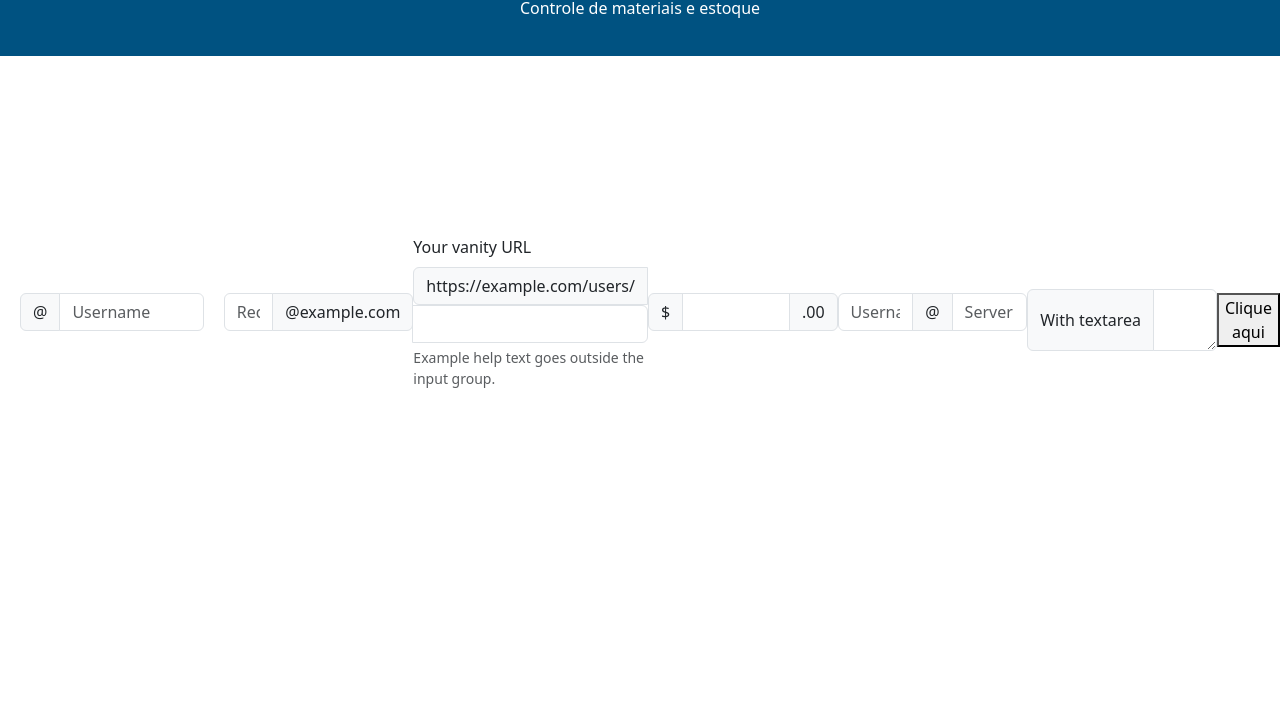
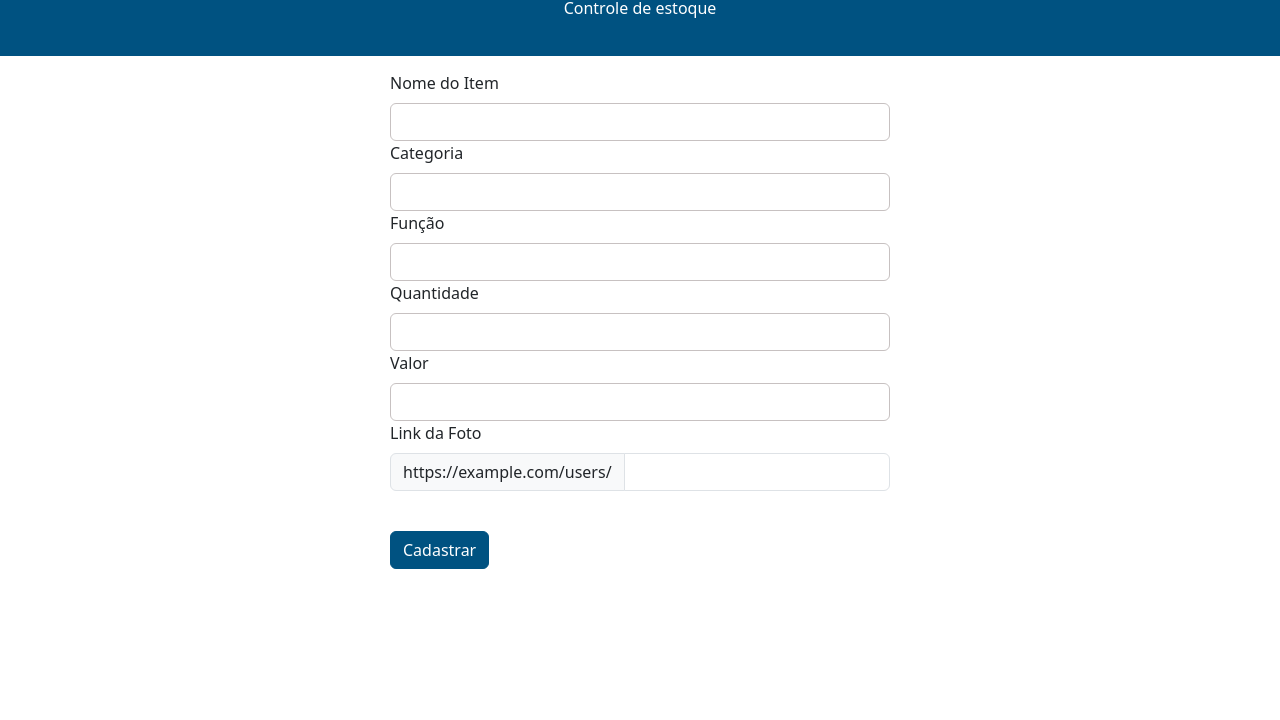
Before and after one commit to joaovictorvolpato-sys/TCC-SENAI, a plain HTML site: page templates/estoque.html in a window 1280 px wide. Shown: the part 80-800 px from the top of the page. Drawn offline with nearby package versions, Linux system fonts and the light colour scheme; some packages are replaced by stand-ins of ours; files that its build step writes are made by us from their sources; a script that the page names is missing.

Commit message:
alteraçoes 01/07

```diff
--- a/static/estoque.css
+++ b/static/estoque.css
@@ -7,13 +7,7 @@ body {
     background-color: #f8f9fa;
 }
 
-#form {
-    width: 100%;
-    max-width: 600px;
-    padding: 20px;
-}
-
-#topo {
+#cabecalho {
     background-color: #005281;
     color: white;
     text-align: center;
@@ -24,3 +18,51 @@ body {
     width: 100%;
     z-index: 1000;
 }
+
+#nome_item{
+    background-color: white;
+    color: black;
+    border-color: rgb(199, 193, 193);
+    width: 500px;
+}
+
+#categoria{
+    background-color: white;
+    color: black;
+    border-color: rgb(199, 193, 193);
+    width: 500px;
+}
+
+#funcao{
+    background-color: white;
+    color: black;
+    border-color: rgb(199, 193, 193);
+    width: 500px;
+}
+
+#quantidade{
+    background-color: white;
+    color: black;
+    border-color: rgb(199, 193, 193);
+    width: 500px;
+}
+
+#valor{
+    background-color: white;
+    color: black;
+    border-color: rgb(199, 193, 193);
+    width: 500px;
+}
+
+#link_foto{
+    background-color: white;
+    color: black;
+    border-color: rgb(199, 193, 193);
+    width: 500px;
+}
+
+#botao_cadastro{
+    background-color: #005281;
+    border-color: #005281;
+
+}
--- /dev/null
+++ b/static/retirar.css
@@ -0,0 +1,74 @@
+body {
+    display: flex;
+    justify-content: center;
+    align-items: center;
+    min-height: 100vh;
+    margin: 0;
+    background-color: #f8f9fa;
+}
+
+#cabecalho {
+    background-color: #005281;
+    color: white;
+    text-align: center;
+    padding: 20px;
+    position: fixed;
+    top: 0;
+    left: 0;
+    width: 100%;
+    z-index: 1000;
+}
+
+#nome_item{
+    background-color: white;
+    color: black;
+    border-color: rgb(199, 193, 193);
+    width: 500px;
+}
+
+#categoria{
+    background-color: white;
+    color: black;
+    border-color: rgb(199, 193, 193);
+    width: 500px;
+}
+
+#funcao{
+    background-color: white;
+    color: black;
+    border-color: rgb(199, 193, 193);
+    width: 500px;
+}
+
+#quantidade{
+    background-color: white;
+    color: black;
+    border-color: rgb(199, 193, 193);
+    width: 500px;
+}
+
+#valor{
+    background-color: white;
+    color: black;
+    border-color: rgb(199, 193, 193);
+    width: 500px;
+}
+
+#link_foto{
+    background-color: white;
+    color: black;
+    border-color: rgb(199, 193, 193);
+    width: 500px;
+}
+
+#form {
+    width: 100%;
+    max-width: 600px;
+    padding: 20px;
+}
+
+#botao_cadastro{
+    background-color: #005281;
+    border-color: #005281;
+
+}
--- a/templates/estoque.html
+++ b/templates/estoque.html
@@ -3,7 +3,7 @@
 <head>
     <meta charset="UTF-8">
     <meta name="viewport" content="width=device-width, initial-scale=1.0">
-    <title>Document</title>
+    <title>Adicionar Estoque</title>
     <link rel="stylesheet" href="static/estoque.css">
     <link rel="icon" type="image/x-icon" href="static/aba.ico">
     <link href="https://cdn.jsdelivr.net/npm/bootstrap@5.3.8/dist/css/bootstrap.min.css" rel="stylesheet" integrity="sha384-sRIl4kxILFvY47J16cr9ZwB07vP4J8+LH7qKQnuqkuIAvNWLzeN8tE5YBujZqJLB" crossorigin="anonymous">
@@ -11,56 +11,56 @@
 
 </head>
 <body>
-
-<header id="topo">
-        <h1>Adicionar intens</h1>
-        <p>Controle de materiais e estoque</p>
+        <header id="cabecalho">
+        <h1>Adicionar itens ao estoque</h1>
+        <p>Controle de estoque</p>
     </header>
 
-<div id=form class="input-group mb-3">
-  <span class="input-group-text" id="basic-addon1">@</span>
-  <input type="text" class="form-control" placeholder="Username" aria-label="Username" aria-describedby="basic-addon1">
-</div>
+    <div id="formulario_add">
+        <form action="/cadastro_concluido.html" method="POST">
 
-<div class="input-group mb-3">
-  <input type="text" class="form-control" placeholder="Recipient’s username" aria-label="Recipient’s username" aria-describedby="basic-addon2">
-  <span class="input-group-text" id="basic-addon2">@example.com</span>
-</div>
+  <div class="col-md-6">
+    <label for="inputEmail4" class="form-label">Nome do Item</label>
+    <input type="text" class="form-control" id="nome_item">
+  </div>
 
-<div class="mb-3">
-  <label for="basic-url" class="form-label">Your vanity URL</label>
+   <div class="col-md-6">
+    <label for="inputCity" class="form-label">Categoria</label>
+    <input type="text" class="form-control" id="categoria">
+  </div>
+
+  <div class="col-12">
+    <label for="inputAddress" class="form-label">Função</label>
+    <input type="text" class="form-control" id="funcao">
+  </div>
+
+  <div class="col-12">
+    <label for="inputAddress2" class="form-label">Quantidade</label>
+    <input type="text" class="form-control" id="quantidade">
+  </div>
+
+  <div class="col-md-6">
+    <label for="inputCity" class="form-label">Valor</label>
+    <input type="text" class="form-control" id="valor">
+  </div>
+
+  <div class="col-12">
+
+    <div class="mb-3">
+  <label for="basic-url" class="form-label">Link da Foto</label>
   <div class="input-group">
     <span class="input-group-text" id="basic-addon3">https://example.com/users/</span>
-    <input type="text" class="form-control" id="basic-url" aria-describedby="basic-addon3 basic-addon4">
+    <input type="text" class="form-control" id="basic-url" aria-describedby="basic-addon3 basic-addon4" id="link_foto">
   </div>
-  <div class="form-text" id="basic-addon4">Example help text goes outside the input group.</div>
-</div>
 
-<div class="input-group mb-3">
-  <span class="input-group-text">$</span>
-  <input type="text" class="form-control" aria-label="Amount (to the nearest dollar)">
-  <span class="input-group-text">.00</span>
-</div>
+  <br>
 
-<div class="input-group mb-3">
-  <input type="text" class="form-control" placeholder="Username" aria-label="Username">
-  <span class="input-group-text">@</span>
-  <input type="text" class="form-control" placeholder="Server" aria-label="Server">
-</div>
+  </div>
+  <div class="col-12">
+    <button id="botao_cadastro" type="submit" class="btn btn-primary">Cadastrar</button>
+  </div>
 
-<div class="input-group">
-  <span class="input-group-text">With textarea</span>
-  <textarea class="form-control" aria-label="With textarea"></textarea>
-</div>
-
-<button onclick="mostrarAlerta()">Clique aqui</button>
-
-  <script>
-    function mostrarAlerta() {
-      Swal.fire({
-        title: "Bom trabalho!",
-        text: "Você clicou no botão com sucesso.",
-        icon: "success"
-      });
-    }
-  </script>
+</form>
+    </div>
+</body>
+</html>
```
Also changed, not shown: static/inicio.css (+37 -7 lines), static/login.css (+4 -3 lines), templates/cadastro_concluido.html (added, +1 -0 lines), templates/inicio.html (+5 -5 lines), templates/retirar.html (+44 -31 lines), templates/cadastro_concluido.htm (deleted).
